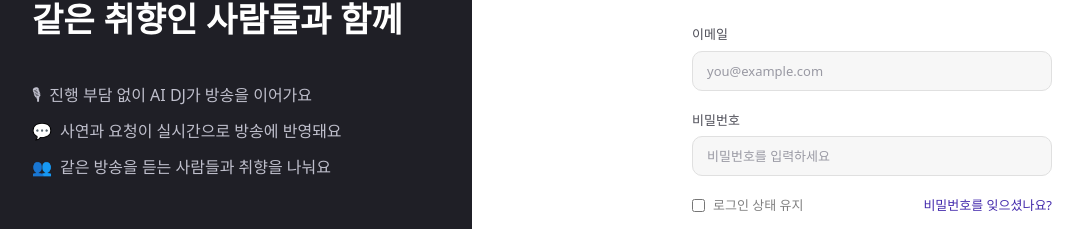
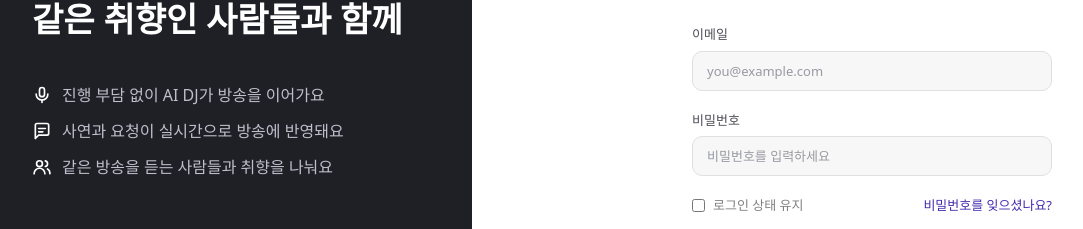
Before and after one commit to pch4947/onAIr, a React (Vite) app in the folder apps/frontend/: page /login in a window 1280 px wide. Shown: the part 259-488 px from the top of the page, without its empty margins (8-1091 px from the left). Built offline with nearby package versions, Linux system fonts and the light colour scheme; no server answers.

Commit message:
fix: 로그인 화면 문구 줄바꿈·아이콘 정리, 마이페이지 진입 표시 (#323)

```diff
--- a/apps/frontend/src/app/Sidebar.tsx
+++ b/apps/frontend/src/app/Sidebar.tsx
@@ -4,7 +4,7 @@ import { useQuery } from '@tanstack/react-query'
 import { getNotifications, markNotificationRead } from '@/shared/api'
 import { getNotificationPath } from '@/shared/notificationLink'
 import { useCurrentUser } from '@/shared/useCurrentUser'
-import { BoardIcon, FlaskIcon, HomeIcon, UserIcon } from '@/app/icons'
+import { BoardIcon, ChevronRightIcon, FlaskIcon, HomeIcon, UserIcon } from '@/app/icons'
 import type { NotificationItem } from '@/shared/types'
 import type { ComponentType } from 'react'
 
@@ -124,17 +124,19 @@ export function Sidebar({ active, hideMobileNav = false }: SidebarProps) {
         <button
           type="button"
           onClick={() => navigate('/mypage')}
-          className="flex items-center gap-2 text-left"
+          aria-label={`${name} · 마이페이지로 이동`}
+          className="group flex items-center gap-2 rounded-lg px-1 py-1 text-left hover:bg-white/10"
         >
           <div className="flex size-7 shrink-0 items-center justify-center rounded-full bg-primary-strong text-xs font-semibold text-white">
             {name.charAt(0) || '?'}
           </div>
-          <p className="truncate text-sm font-semibold text-white">{name}</p>
+          <p className="min-w-0 flex-1 truncate text-sm font-semibold text-white">{name}</p>
           {unreadCount > 0 && (
             <span className="flex size-5 shrink-0 items-center justify-center rounded-full bg-white text-[10px] font-bold leading-none text-primary">
               {unreadCount > 99 ? '99+' : unreadCount}
             </span>
           )}
+          <ChevronRightIcon className="size-4 shrink-0 text-nav-inactive group-hover:text-white" />
         </button>
 
         <nav className="flex flex-col gap-1">
--- a/apps/frontend/src/app/icons.tsx
+++ b/apps/frontend/src/app/icons.tsx
@@ -1,4 +1,5 @@
 // public/*.svg 아이콘을 currentColor로 색을 제어할 수 있도록 인라인 SVG로 옮겨온 컴포넌트
+import type { ReactNode } from 'react'
 
 interface IconProps {
   className?: string
@@ -48,6 +49,63 @@ export function HistoryIcon({ className }: IconProps) {
   )
 }
 
+// 로그인 화면 기능 소개 — FlaskIcon과 같은 선 아이콘 스타일
+function LineIcon({ className, children }: IconProps & { children: ReactNode }) {
+  return (
+    <svg
+      className={className}
+      viewBox="0 0 24 24"
+      fill="none"
+      stroke="currentColor"
+      strokeWidth="2"
+      strokeLinecap="round"
+      strokeLinejoin="round"
+      aria-hidden="true"
+    >
+      {children}
+    </svg>
+  )
+}
+
+export function MicIcon({ className }: IconProps) {
+  return (
+    <LineIcon className={className}>
+      <rect x="9" y="3" width="6" height="11" rx="3" />
+      <path d="M5 11a7 7 0 0 0 14 0" />
+      <path d="M12 18v3" />
+    </LineIcon>
+  )
+}
+
+export function ChatBubbleIcon({ className }: IconProps) {
+  return (
+    <LineIcon className={className}>
+      <path d="M20 15a2 2 0 0 1-2 2H8l-4 4V5a2 2 0 0 1 2-2h12a2 2 0 0 1 2 2z" />
+      <path d="M8 9h8" />
+      <path d="M8 13h5" />
+    </LineIcon>
+  )
+}
+
+export function UsersIcon({ className }: IconProps) {
+  return (
+    <LineIcon className={className}>
+      <circle cx="9" cy="8" r="3.5" />
+      <path d="M2.5 20a6.5 6.5 0 0 1 13 0" />
+      <path d="M16 4.6a3.5 3.5 0 0 1 0 6.8" />
+      <path d="M18.5 14.2a6.5 6.5 0 0 1 3 5.8" />
+    </LineIcon>
+  )
+}
+
+export function ChevronRightIcon({ className }: IconProps) {
+  return (
+    <LineIcon className={className}>
+      <path d="M9 6l6 6-6 6" />
+    </LineIcon>
+  )
+}
+
 export function FlaskIcon({ className }: IconProps) {
   return (
     <svg
--- a/apps/frontend/src/routes/auth/AuthBrandPanel.tsx
+++ b/apps/frontend/src/routes/auth/AuthBrandPanel.tsx
@@ -9,7 +9,8 @@ export function AuthBrandPanel() {
         <BrandWordmark className="h-25 bg-white" />
       </div>
 
-      <h1 className="text-[34px] font-bold leading-snug text-white">
+      {/* 고정 폭 패널이라 한 줄에 다 들어가지 않는다 — 한글이 글자 단위로 끊기지 않게 단어 단위로 줄바꿈한다 */}
+      <h1 className="break-keep text-balance text-[34px] font-bold leading-snug text-white">
         내 취향의 방송을 열고,
         <br />
         같은 취향인 사람들과 함께
@@ -17,8 +18,8 @@ export function AuthBrandPanel() {
 
       <ul className="flex flex-col gap-3">
         {AUTH_FEATURES.map((feature) => (
-          <li key={feature.text} className="flex items-center gap-2 text-base text-nav-inactive">
-            <span>{feature.icon}</span>
+          <li key={feature.text} className="flex items-center gap-2.5 break-keep text-base text-nav-inactive">
+            <feature.icon className="size-5 shrink-0 text-white" />
             <span>{feature.text}</span>
           </li>
         ))}
--- a/apps/frontend/src/routes/auth/mock.ts
+++ b/apps/frontend/src/routes/auth/mock.ts
@@ -1,10 +1,13 @@
+import type { ComponentType } from 'react'
+import { ChatBubbleIcon, MicIcon, UsersIcon } from '@/app/icons'
+
 export interface AuthFeature {
-  icon: string
+  icon: ComponentType<{ className?: string }>
   text: string
 }
 
 export const AUTH_FEATURES: AuthFeature[] = [
-  { icon: '🎙', text: '진행 부담 없이 AI DJ가 방송을 이어가요' },
-  { icon: '💬', text: '사연과 요청이 실시간으로 방송에 반영돼요' },
-  { icon: '👥', text: '같은 방송을 듣는 사람들과 취향을 나눠요' },
+  { icon: MicIcon, text: '진행 부담 없이 AI DJ가 방송을 이어가요' },
+  { icon: ChatBubbleIcon, text: '사연과 요청이 실시간으로 방송에 반영돼요' },
+  { icon: UsersIcon, text: '같은 방송을 듣는 사람들과 취향을 나눠요' },
 ]
```
